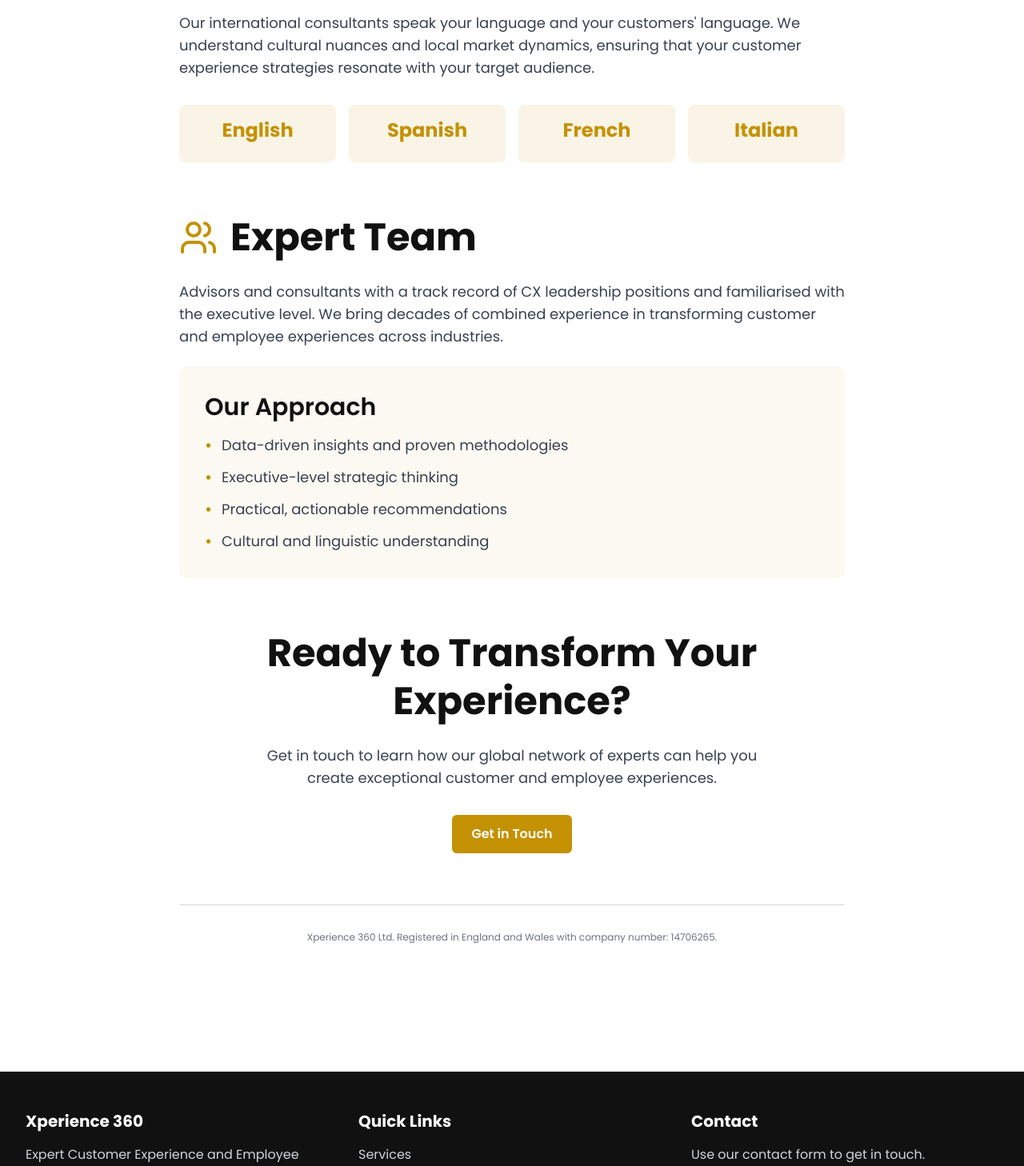
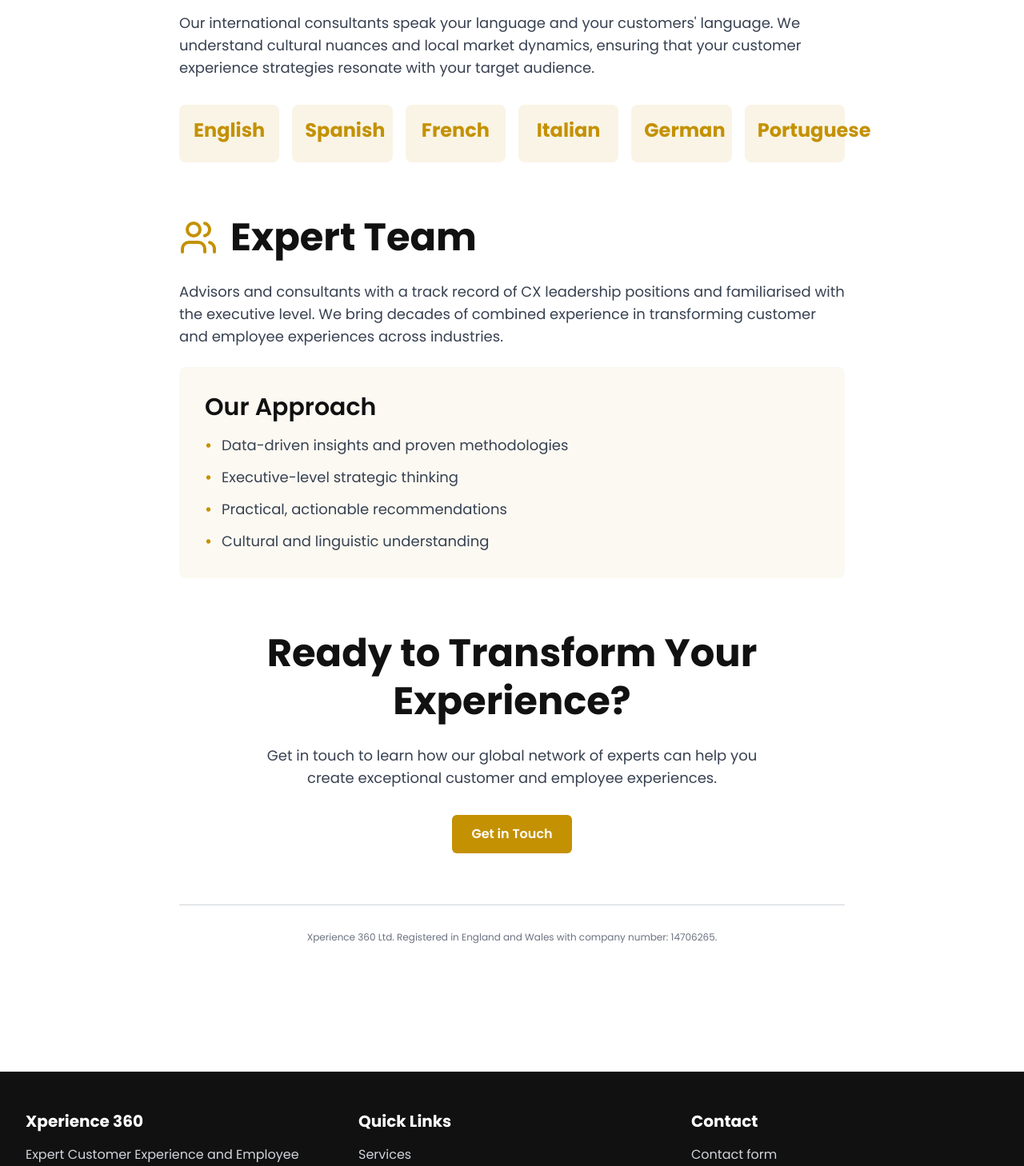
Before and after one commit to JaimeV365/xperience360, a Next.js app in the folder OneDrive/Documents/Xperience 360/Website/xperience-360.com/New Website Project/xperience360/: page /about in a window 1280 px wide. Shown: the part 860-2318 px from the top of the page at 80% size. Built offline with nearby package versions, Linux system fonts and the light colour scheme.

Commit message:
Refresh response times, blog copy, language grid, and footer CTA

```diff
--- a/OneDrive/Documents/Xperience 360/Website/xperience-360.com/New Website Project/xperience360/app/about/page.tsx
+++ b/OneDrive/Documents/Xperience 360/Website/xperience-360.com/New Website Project/xperience360/app/about/page.tsx
@@ -59,19 +59,12 @@ export default function AboutPage() {
             We understand cultural nuances and local market dynamics, ensuring that your
             customer experience strategies resonate with your target audience.
           </p>
-          <div className="grid grid-cols-2 md:grid-cols-4 gap-4 mt-8">
-            <div className="text-center p-4 bg-primary/10 dark:bg-primary/20 rounded-lg">
-              <p className="text-2xl font-bold text-primary mb-2">English</p>
-            </div>
-            <div className="text-center p-4 bg-primary/10 dark:bg-primary/20 rounded-lg">
-              <p className="text-2xl font-bold text-primary mb-2">Spanish</p>
-            </div>
-            <div className="text-center p-4 bg-primary/10 dark:bg-primary/20 rounded-lg">
-              <p className="text-2xl font-bold text-primary mb-2">French</p>
-            </div>
-            <div className="text-center p-4 bg-primary/10 dark:bg-primary/20 rounded-lg">
-              <p className="text-2xl font-bold text-primary mb-2">Italian</p>
-            </div>
+          <div className="grid grid-cols-2 md:grid-cols-3 lg:grid-cols-6 gap-4 mt-8">
+            {['English', 'Spanish', 'French', 'Italian', 'German', 'Portuguese'].map((language) => (
+              <div key={language} className="text-center p-4 bg-primary/10 dark:bg-primary/20 rounded-lg">
+                <p className="text-2xl font-bold text-primary mb-2">{language}</p>
+              </div>
+            ))}
           </div>
         </section>
 
--- a/OneDrive/Documents/Xperience 360/Website/xperience-360.com/New Website Project/xperience360/app/blog/page.tsx
+++ b/OneDrive/Documents/Xperience 360/Website/xperience-360.com/New Website Project/xperience360/app/blog/page.tsx
@@ -17,8 +17,7 @@ export default function BlogPage() {
         <div className="mb-12">
           <h1 className="heading-1 mb-4">Blog & Insights</h1>
           <p className="body-text text-xl max-w-3xl">
-            Thought leadership, research, and practical insights on customer experience,
-            employee experience, and business strategy.
+            Thought leadership, research, and practical insights on customer experience, employee experience, and business strategy.
           </p>
         </div>
 
--- a/OneDrive/Documents/Xperience 360/Website/xperience-360.com/New Website Project/xperience360/app/contact/page.tsx
+++ b/OneDrive/Documents/Xperience 360/Website/xperience-360.com/New Website Project/xperience360/app/contact/page.tsx
@@ -36,7 +36,7 @@ export default function ContactPage() {
           <div className="mt-12 p-6 bg-primary/5 dark:bg-primary/10 rounded-lg text-center">
             <h3 className="font-semibold text-lg mb-2">Response Time</h3>
             <p className="body-text">
-              We aim to respond to all inquiries within 24-48 hours during business days.
+              We aim to respond to all inquiries within 2 working days.
             </p>
           </div>
         </div>
--- a/OneDrive/Documents/Xperience 360/Website/xperience-360.com/New Website Project/xperience360/components/ContactForm.tsx
+++ b/OneDrive/Documents/Xperience 360/Website/xperience-360.com/New Website Project/xperience360/components/ContactForm.tsx
@@ -691,7 +691,7 @@ export default function ContactForm() {
               Message sent successfully!
             </p>
             <p className="text-sm text-green-700 dark:text-green-400 mt-1">
-              We&apos;ll get back to you within 24-48 hours.
+              We&apos;ll get back to you within 2 working days.
             </p>
           </div>
         </div>
--- a/OneDrive/Documents/Xperience 360/Website/xperience-360.com/New Website Project/xperience360/components/Footer.tsx
+++ b/OneDrive/Documents/Xperience 360/Website/xperience-360.com/New Website Project/xperience360/components/Footer.tsx
@@ -64,7 +64,7 @@ export default function Footer() {
               href="/contact"
               className="text-gray-300 hover:text-primary transition-colors duration-200 focus:outline-2 focus:outline-offset-2 focus:outline-primary focus:rounded"
             >
-              Use our contact form to get in touch.
+              Contact form
             </Link>
           </div>
         </div>
```
